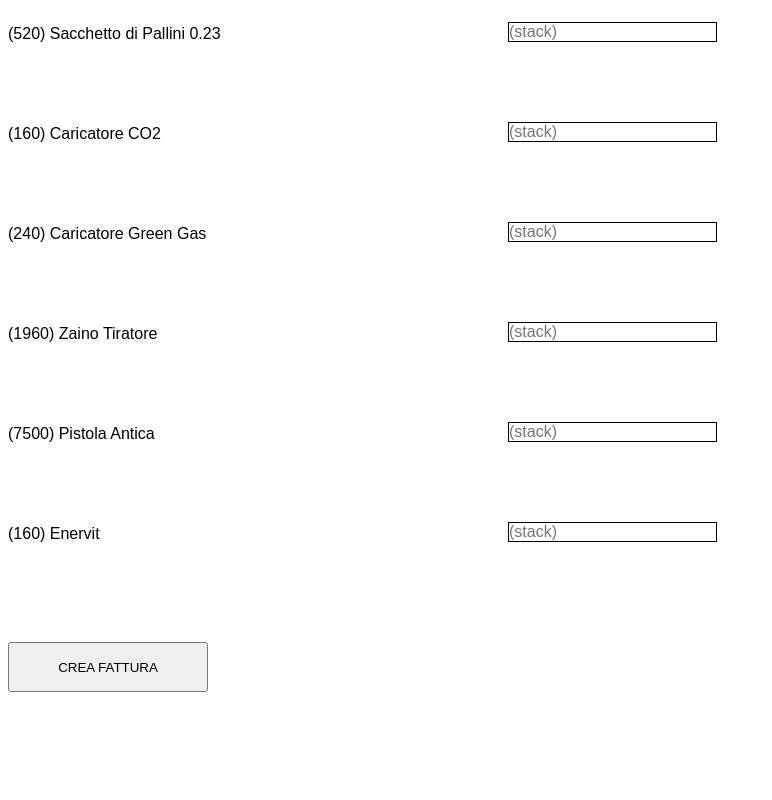
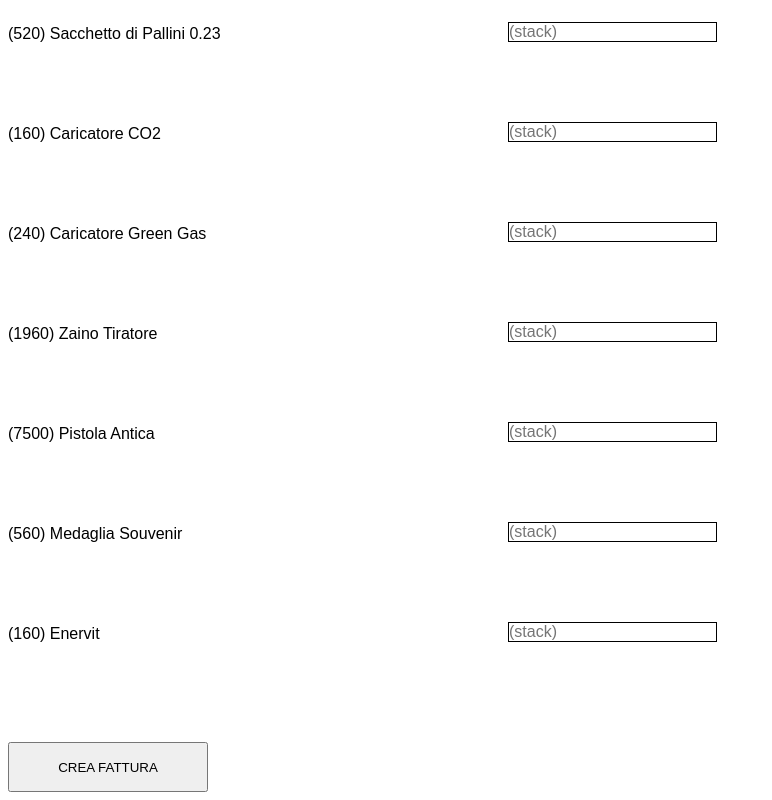
Before and after one commit to calcolatricemagazzino/calcolatricemagazzino, a plain HTML site: page aziende/softair/softair.html in a window 1280 px wide. Shown: the part 634-1434 px from the top of the page, without its empty margins (0-772 px from the left). Before the commit the page ends 1334 px from the top, so only its background shows below. Drawn offline with Linux system fonts and the light colour scheme.

Commit message:
Update softair.html

```diff
--- a/aziende/softair/softair.html
+++ b/aziende/softair/softair.html
@@ -66,7 +66,11 @@
       ><input type="number" placeholder="(stack)" id="pistolaantica" />
       <br />
     </div>
-
+    <div>
+      <label>(560) Medaglia Souvenir</label
+      ><input type="number" placeholder="(stack)" id="medagliette" />
+      <br />
+    </div>
 
     <div>
       <label>(160) Enervit</label
```
